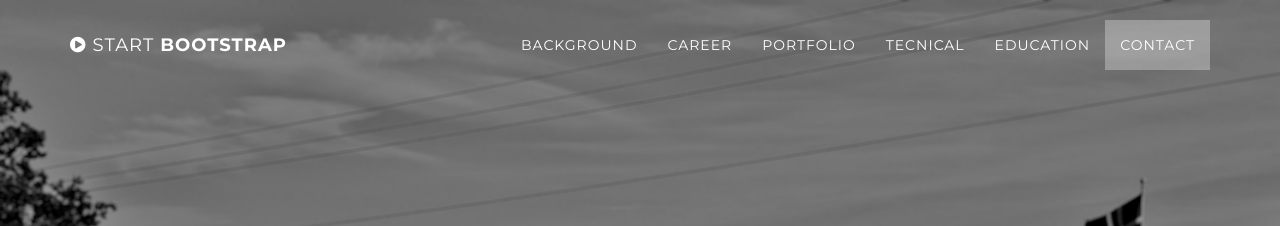
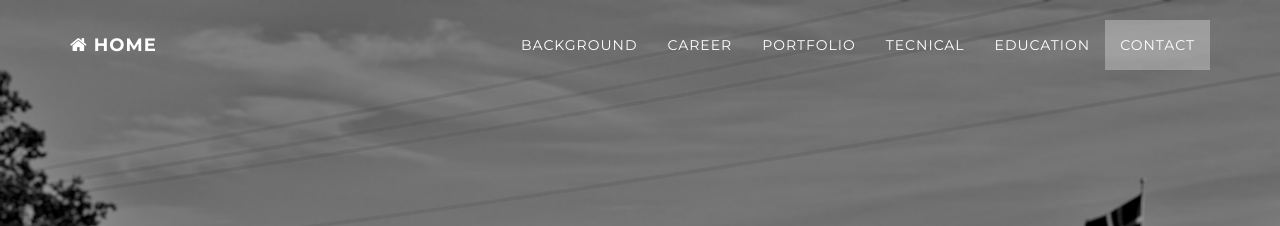
Before and after one commit to jangerhard/jangerhard.github.io, a Jekyll site: the page built from index.html, in a window 1280 px wide. Shown: the top 226 px of the page. Built offline with Jekyll 4.4.1, drawn with Linux system fonts in a browser that asks for light colours.

Commit message:
Removed bootstrap logo

```diff
--- a/_includes/nav.html
+++ b/_includes/nav.html
@@ -6,7 +6,7 @@
                     <i class="fa fa-bars"></i>
                 </button>
                 <a class="navbar-brand page-scroll" href="#page-top">
-                    <i class="fa fa-play-circle"></i>  <span class="light">Start</span> Bootstrap
+                    <i class="fa fa-home"></i> Home
                 </a>
             </div>
 
```
